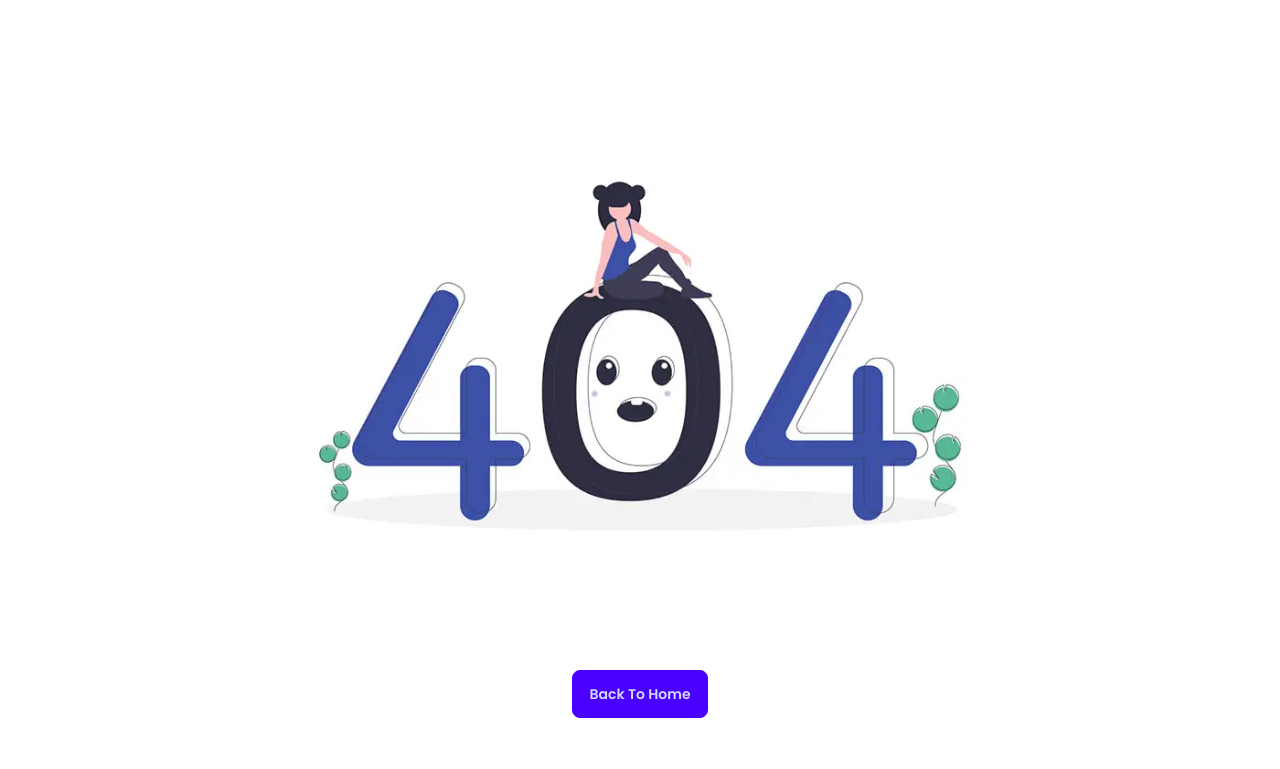
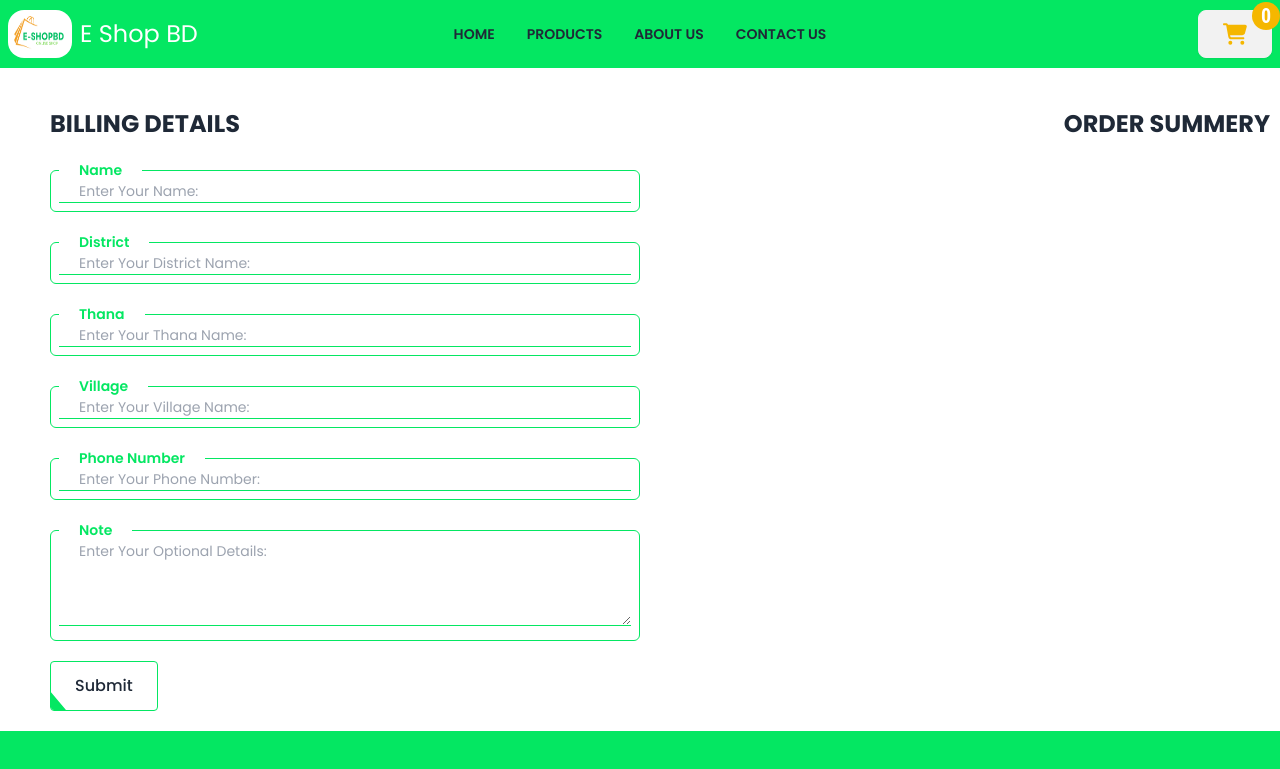
Before and after one commit to taskinahmadalfaruqe/kito-green-tea, a React (Vite) app: page /checkout in a window 1280 px wide. Shown: the top 769 px of the page. Built offline with nearby package versions, Linux system fonts and the light colour scheme; no server answers.

Commit message:
[Checkout Page]: Worke one checkoute page and add billing and order summery.

```diff
--- a/src/Pages/Cart/Cart.jsx
+++ b/src/Pages/Cart/Cart.jsx
@@ -22,7 +22,9 @@ const Cart = () => {
         <div>
           <AllCartProductInTable subGrandTotalNumber={subGrandTotalNumber}></AllCartProductInTable>
         </div>
-        <div>checkout details</div>
+        <div>
+          order summery
+        </div>
         <button onClick={updateCart}>Update Cart</button>
       </div>
     </div>
--- /dev/null
+++ b/src/Pages/Checkout/Checkout.jsx
@@ -0,0 +1,114 @@
+import { useParams } from "react-router-dom";
+import CommonButton from "../../shared/CommonButton";
+
+const Checkout = () => {
+  const { id } = useParams();
+  console.log(id);
+  const handelSubmit = (e) => {
+    e.preventDefault();
+    const formData = new FormData(e.currentTarget);
+    const name = formData.get("name");
+    const district = formData.get("district");
+    const thana = formData.get("thana");
+    const village = formData.get("village");
+    const phone = formData.get("phone");
+    const note = formData.get("note");
+    console.log(name, district, thana, village, phone, note);
+  };
+  return (
+    <div className="flex justify-between gap-10 items-start container my-5">
+      <div className="min-w-[50%]">
+        <div className="text-2xl font-bold uppercase my-5">Billing Details</div>
+        <form className="w-full space-y-5" onSubmit={handelSubmit}>
+          <fieldset className="border border-Primary_Color px-2 pb-2 rounded-md w-full">
+            <legend className="px-5 text-Primary_Color font-semibold">
+              Name
+            </legend>
+            <input
+              type="text"
+              name="name"
+              required
+              placeholder="Enter Your Name:"
+              className="border-b border-Primary_Color text-Primary_Color px-5 w-full"
+            />
+          </fieldset>
+
+          <fieldset className="border border-Primary_Color px-2 pb-2 rounded-md w-full">
+            <legend className="px-5 text-Primary_Color font-semibold">
+              District
+            </legend>
+            <input
+              type="text"
+              name="district"
+              required
+              placeholder="Enter Your District Name:"
+              className="border-b border-Primary_Color text-Primary_Color px-5 w-full"
+            />
+          </fieldset>
+
+          <fieldset className="border border-Primary_Color px-2 pb-2 rounded-md w-full">
+            <legend className="px-5 text-Primary_Color font-semibold">
+              Thana
+            </legend>
+            <input
+              type="text"
+              name="thana"
+              required
+              placeholder="Enter Your Thana Name:"
+              className="border-b border-Primary_Color text-Primary_Color px-5 w-full"
+            />
+          </fieldset>
+
+          <fieldset className="border border-Primary_Color px-2 pb-2 rounded-md w-full">
+            <legend className="px-5 text-Primary_Color font-semibold">
+              Village
+            </legend>
+            <input
+              type="text"
+              name="village"
+              required
+              placeholder="Enter Your Village Name:"
+              className="border-b border-Primary_Color text-Primary_Color px-5 w-full"
+            />
+          </fieldset>
+
+          <fieldset className="border border-Primary_Color px-2 pb-2 rounded-md w-full">
+            <legend className="px-5 text-Primary_Color font-semibold">
+              Phone Number
+            </legend>
+            <input
+              type="number"
+              name="phone"
+              required
+              placeholder="Enter Your Phone Number:"
+              className="border-b border-Primary_Color text-Primary_Color px-5 w-full"
+            />
+          </fieldset>
+
+          <fieldset className="border border-Primary_Color px-2 pb-2 rounded-md w-full">
+            <legend className="px-5 text-Primary_Color font-semibold">
+              Note
+            </legend>
+            <textarea
+              rows="4"
+              cols="50"
+              name="note"
+              placeholder="Enter Your Optional Details:"
+              className="border-b border-Primary_Color text-Primary_Color px-5 w-full"
+            />
+          </fieldset>
+          <CommonButton ButtonName="Submit" NavigateLink="/"></CommonButton>
+        </form>
+      </div>
+
+      <div className="min-w-[50%]">
+        <div className="text-2xl font-bold uppercase my-5 lg:text-end">
+          Order Summery
+        </div>
+        <div></div>
+      </div>
+    </div>
+  );
+};
+
+export default Checkout;
--- a/src/components/ProductCard/SingleProductWithDetails.jsx
+++ b/src/components/ProductCard/SingleProductWithDetails.jsx
@@ -121,7 +121,7 @@ const SingleProductWithDetails = () => {
             </div>
             <CommonButton
               ButtonName="Order Now"
-              NavigateLink="/contact"
+              NavigateLink={`/checkout/${id}`}
             ></CommonButton>
             <div onClick={() => AddToCart(dataForCart)}>
               <CommonButton
```
Also changed, not shown: src/Router/PrivateRouter.jsx (+5 -3 lines), src/Router/router.jsx (+10 -1 lines).
